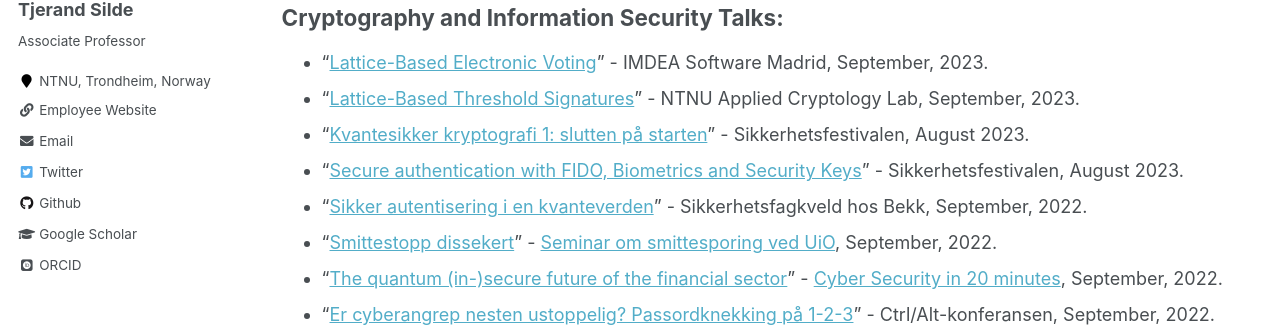
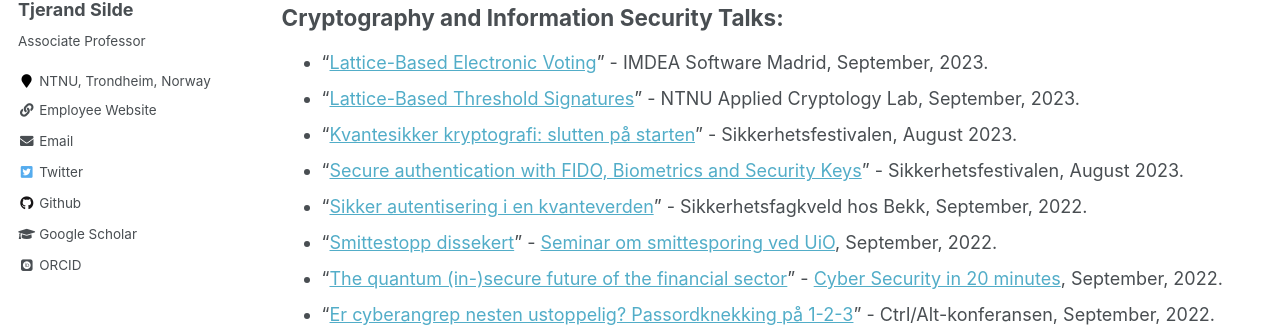
Before and after one commit to tjesi/tjesi.github.io, a Jekyll site: the page built from _pages/talks.md, in a window 1280 px wide and 900 px high. Shown: the part 304-631 px from the top of the window. Built offline with Jekyll 4.4.1, drawn with Linux system fonts in a browser that asks for light colours; some web fonts are replaced.

Commit message:
Update talks.md

```diff
--- a/_pages/talks.md
+++ b/_pages/talks.md
@@ -14,7 +14,7 @@ author_profile: true
 
 * "[Lattice-Based Electronic Voting](https://tjerandsilde.no/files/IMDEA.pdf)" - IMDEA Software Madrid, September, 2023.
 * "[Lattice-Based Threshold Signatures](https://tjerandsilde.no/files/Threshold-Signatures.pdf)" - NTNU Applied Cryptology Lab, September, 2023.
-* "[Kvantesikker kryptografi 1: slutten på starten](https://tjerandsilde.no/files/Sikkerhetsfestivalen-2023-kvante.pdf)" - Sikkerhetsfestivalen, August 2023.
+* "[Kvantesikker kryptografi: slutten på starten](https://tjerandsilde.no/files/Sikkerhetsfestivalen-2023-kvante.pdf)" - Sikkerhetsfestivalen, August 2023.
 * "[Secure authentication with FIDO, Biometrics and Security Keys](https://tjerandsilde.no/files/Sikkerhetsfestivalen-2023-fido.pdf)" - Sikkerhetsfestivalen, August 2023.
 * "[Sikker autentisering i en kvanteverden](https://tjerandsilde.no/files/autentisering.pdf)" - Sikkerhetsfagkveld hos Bekk, September, 2022.
 * "[Smittestopp dissekert](https://tjerandsilde.no/files/Smittestopp-dissekert.pdf)" - [Seminar om smittesporing ved UiO](https://www.jus.uio.no/ikrs/om/aktuelt/arrangementer/2022/smittestopp-og-smittesporing-to-ar-med-pandemi.html), September, 2022.
```
